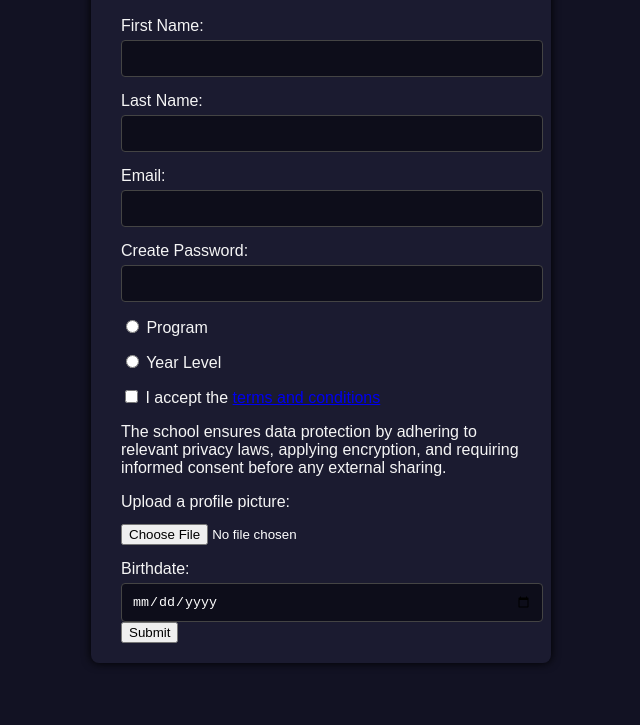
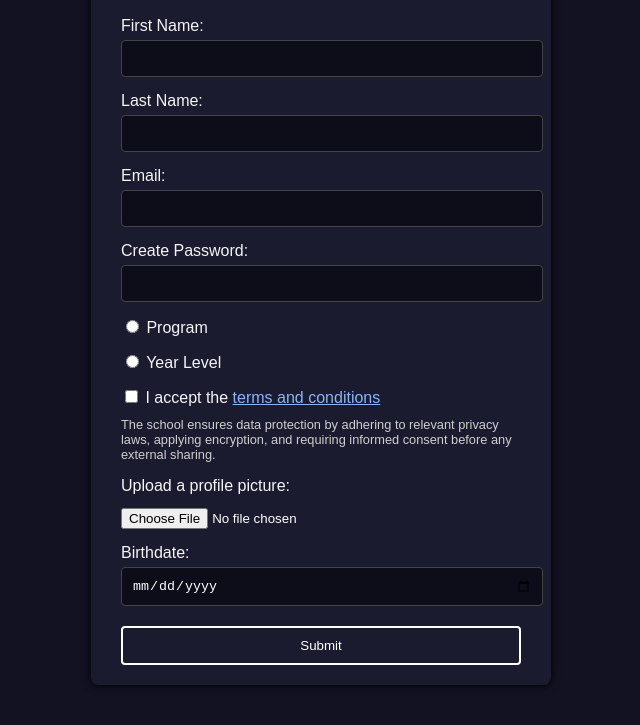
Before and after one commit to Nicss111/nicolea, a plain HTML site: page index.html in a window 1280 px wide. Shown: the part 167-892 px from the top of the page, without its empty margins (319-959 px from the left). Drawn offline with Linux system fonts and the light colour scheme.

Commit message:
Add files via upload
added check box

```diff
--- a/style.css
+++ b/style.css
@@ -59,3 +59,35 @@ body {
   .radio-group label {
     margin-right: 10px;
   }
+
+  .checkbox {
+    margin-top: 15px;
+  }
+
+  .checkbox a {
+    color: #8ab4f8;
+    text-decoration: underline;
+  }
+
+  .note {
+    font-size: 0.8em;
+    margin-top: 10px;
+    color: #cfcfcf;
+  }
+
+  button {
+    margin-top: 20px;
+    width: 100%;
+    padding: 10px;
+    background-color: transparent;
+    border: 2px solid #ffffff;
+    color: #ffffff;
+    border-radius: 4px;
+    cursor: pointer;
+    transition: all 0.3s ease;
+  }
+
+  button:hover {
+    background-color: #ffffff;
+    color: #121223;
+  }
```
